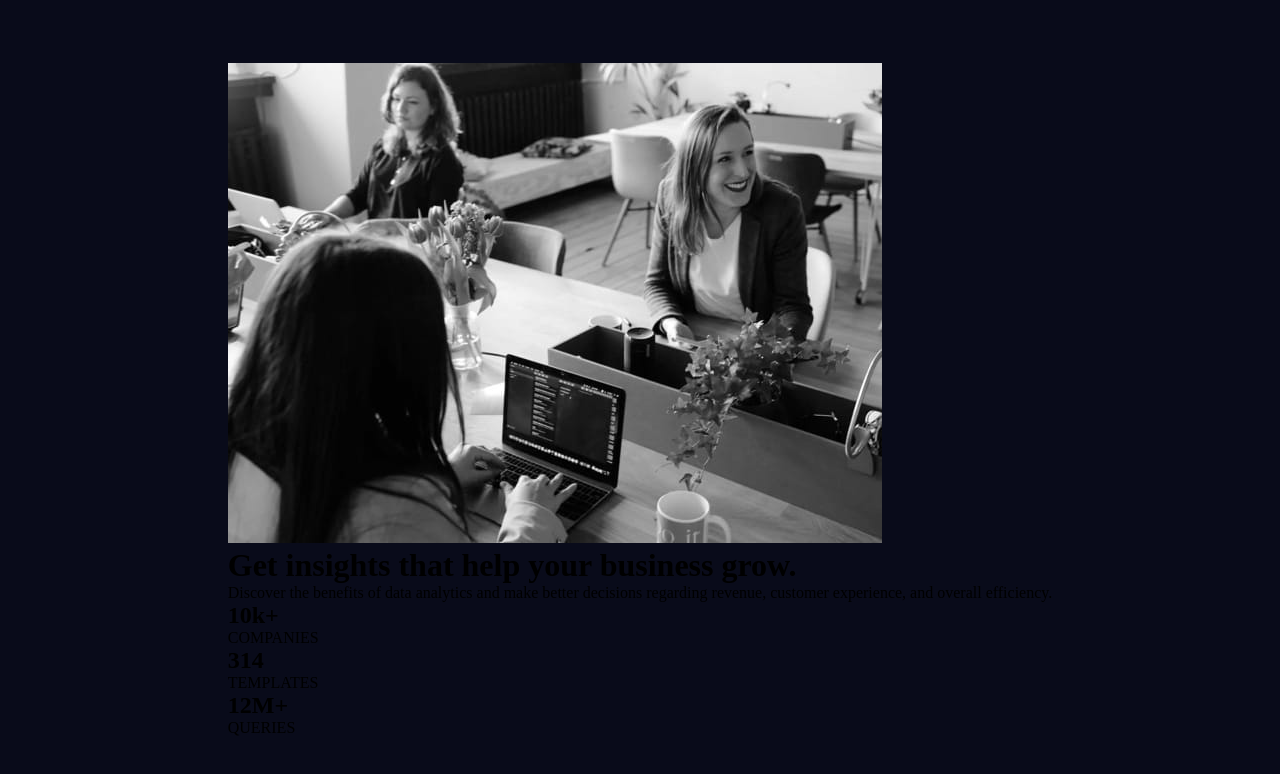
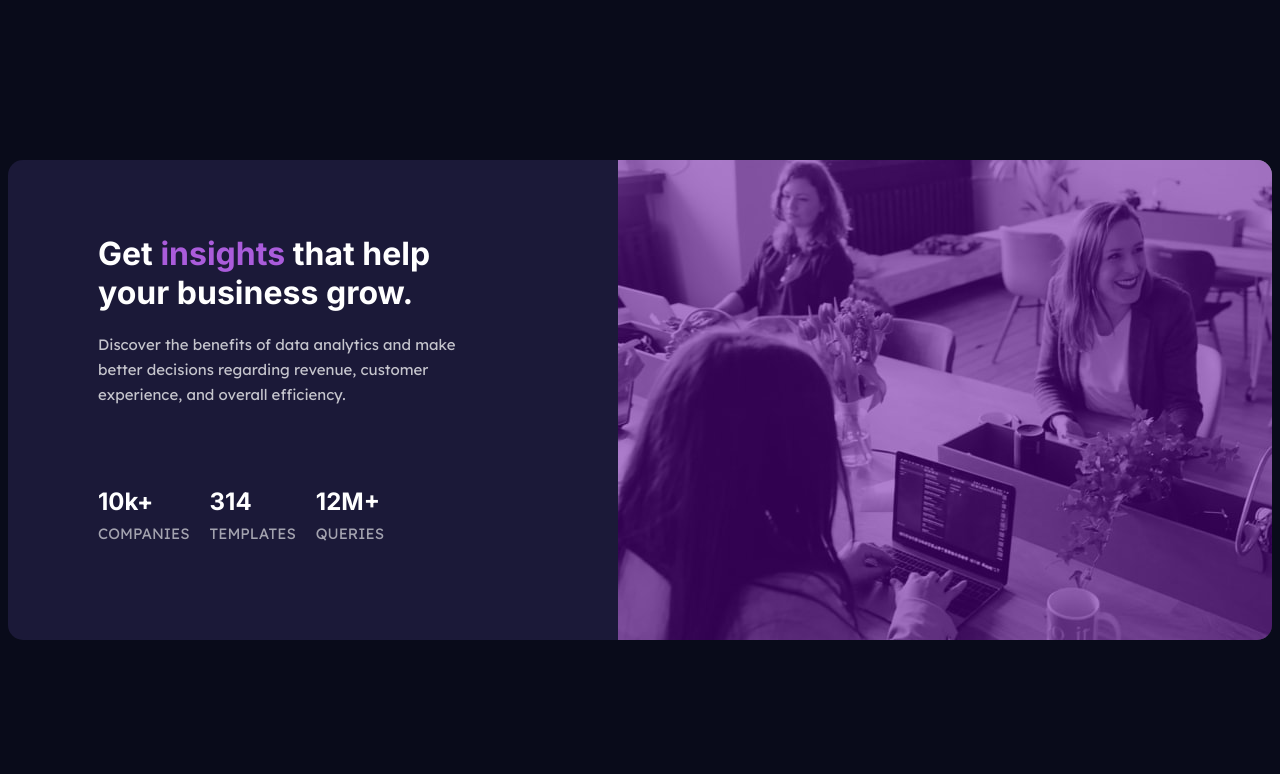
Before and after one commit to KelvinMvungi/stats-preview-card-component-main, a plain HTML site: page index.html in a window 1280 px wide. Drawn offline with Linux system fonts and the light colour scheme.

Commit message:
Add the styling for the desktop design

```diff
--- a/index.html
+++ b/index.html
@@ -15,6 +15,7 @@
         <img src="images/image-header-mobile.jpg" alt="an image of company meeting">
         <div class="accent"></div>
       </div>
+      <div class="content">
       <h1>Get <span>insights</span> that help your business grow.</h1>
       <p>Discover the benefits of data analytics and make better decisions regarding revenue, customer experience, and overall efficiency.</p>
       <div class="stats">
@@ -31,6 +32,7 @@
         <p>QUERIES</p>
         </section>
       </div>
+      </div>
     </div>
   </main>
 </body>
--- a/styles.css
+++ b/styles.css
@@ -19,6 +19,7 @@ body {
     background-color: hsl(233, 47%, 7%);
 }
 
+/* MOBILE DESIGN */
 
 @media(max-width: 600px) {
     .container {
@@ -37,6 +38,7 @@ body {
 
     .image {
         position: relative;
+        display: flex;
     }
 
     .image img {
@@ -50,9 +52,20 @@ body {
         background-color: hsla(277, 100%, 31%, 0.501);
         top: 0%;
         width: 100%;
-        height: calc(100% - 4px);
-        overflow: hidden;
-        border-radius: inherit;
+        height: 100%;
+        border-radius: 15px 15px 0 0;
+    }
+
+    .content {
+        display: flex;
+        flex-direction: column;
+        flex-wrap: nowrap;
+        flex-grow: 0;
+        flex-shrink: 0;
+        justify-content: center;
+        align-items: center;
+        text-align: center;
+        gap: 25px;
     }
 
     h1 {
@@ -97,6 +110,90 @@ body {
     .stats p {
         color: hsla(0, 0%, 100%, 0.6);
     }
+}
 
 
+/* DESKTOP DESIGN */
+
+@media (min-width: 601px) {
+    .container {
+        display: flex;
+        flex-direction: row-reverse;
+        flex-grow: 0;
+        flex-shrink: 0;
+        flex-wrap: nowrap;
+        gap: 30px;
+        justify-content: center;
+        align-items: center;
+        background-color:  hsl(244, 38%, 16%);;
+        border-radius: 15px;
+    }
+
+    .image {
+        position: relative;
+        display: flex;
+        flex-grow: 0;
+        flex-shrink: 0;
+    }
+
+    .image img {
+        width: 100%;
+        height: 100%;
+        border-radius: 0 15px 15px 0;
+    }
+
+    .accent {
+        position: absolute;
+        background-color: hsla(277, 100%, 31%, 0.501);
+        top: 0%;
+        width: 100%;
+        height: 100%;
+        border-radius: 0 15px 15px 0;
+    }
+
+   .content {
+    width: 400px;
+    display: flex;
+    flex-shrink: 0;
+    flex-grow: 0;
+    flex-direction: column;
+    gap: 20px;
+    margin: 50px 90px;
+   }
+
+   h1 {
+    color: hsl(0, 0%, 100%);
+    font-family: 'Inter', sans-serif;
+   }
+
+   h1 span {
+    color: hsl(277, 64%, 61%);
+   }
+
+   p {
+    color: hsla(0, 0%, 100%, 0.75);
+    font-family: 'Lexend Deca', sans-serif;
+    line-height: 25px;
+    font-size: 15px;
+   }
+
+   .stats {
+    display: flex;
+    flex-direction: row;
+    flex-shrink: 0;
+    gap: 20px;
+    flex-grow: 0;
+    margin-top: 60px;
+    margin-bottom: 20px;
+   }
+
+   .stats h1 {
+    color: hsl(0, 0%, 100%);
+    padding-bottom: 5px;
+    font-size: x-large;
+   }
+
+   .stats p {
+    color: hsla(0, 0%, 100%, 0.6);
+   }
 }
```
Also changed, not shown: screenshot.png (added).
